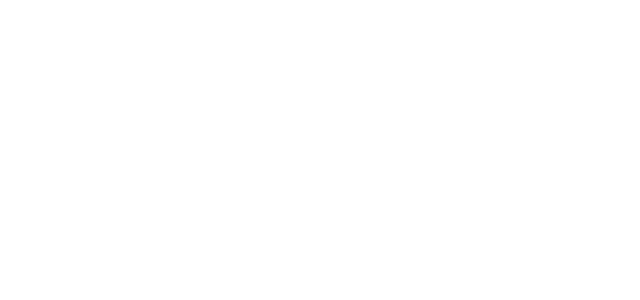
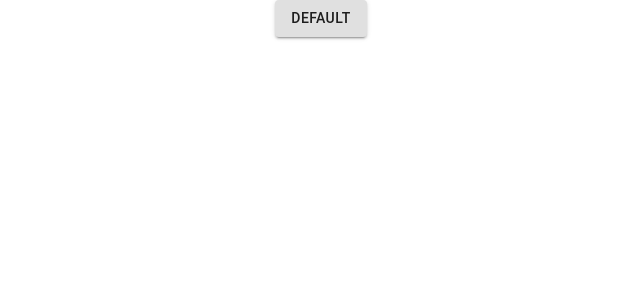
Before and after one commit to watermellon2018/scenarioNet, a React (Create React App) app in the folder frontEnd/: page / in a window 1280 px wide. Shown: the top 300 px of the page, without its empty margins (319-959 px from the left). Built offline with nearby package versions, Linux system fonts and the light colour scheme.

Commit message:
Темная тема

```diff
--- a/frontEnd/package.json
+++ b/frontEnd/package.json
@@ -3,6 +3,7 @@
   "version": "0.1.0",
   "private": true,
   "dependencies": {
+    "@material-ui/core": "^4.12.2",
     "@testing-library/jest-dom": "^5.11.4",
     "@testing-library/react": "^11.1.0",
     "@testing-library/user-event": "^12.1.10",
@@ -10,11 +11,13 @@
     "@types/node": "^12.0.0",
     "@types/react": "^17.0.14",
     "@types/react-dom": "^17.0.0",
+    "@types/styled-components": "^5.1.11",
     "node-sass": "^6.0.1",
     "react": "^17.0.2",
     "react-dom": "^17.0.2",
     "react-router": "^5.2.0",
     "react-scripts": "4.0.3",
+    "styled-components": "^5.3.0",
     "typescript": "^4.1.2",
     "web-vitals": "^1.0.1"
   },
--- a/frontEnd/src/App.tsx
+++ b/frontEnd/src/App.tsx
@@ -1,11 +1,26 @@
-import React from 'react';
+import React, { useState, useEffect } from 'react';
 import './App.css';
+import { Button } from '@material-ui/core';
+import { ThemeProvider } from "styled-components";
+import { GlobalStyles } from "./components/globalStyles";
+import { lightTheme, darkTheme } from "./components/Themes"
 
 function App() {
+
+  const [theme, setTheme] = useState('light');
+  const themeToggler = () => {
+    theme === 'light' ? setTheme('dark') : setTheme('light')
+  }
+
   return (
-    <div className="App">
-
-    </div>
+    <ThemeProvider theme={theme === 'light' ? lightTheme : darkTheme}>
+      <>
+        <GlobalStyles />
+        <div className="App">
+          <Button onClick={themeToggler} variant="contained">Default</Button>
+        </div>
+      </>
+    </ThemeProvider>
   );
 }
 
--- /dev/null
+++ b/frontEnd/src/components/Themes.js
@@ -0,0 +1,12 @@
+export const lightTheme = {
+    body: '#FFF',
+    text: '#363537',
+    toggleBorder: '#FFF',
+    background: '#363537',
+}
+export const darkTheme = {
+    body: '#363537',
+    text: '#FAFAFA',
+    toggleBorder: '#6B8096',
+    background: '#999',
+}
--- /dev/null
+++ b/frontEnd/src/components/globalStyles.js
@@ -0,0 +1,9 @@
+import { createGlobalStyle} from "styled-components"
+export const GlobalStyles = createGlobalStyle`
+  body {
+    background: ${({ theme }) => theme.body};
+    color: ${({ theme }) => theme.text};
+    font-family: Tahoma, Helvetica, Arial, Roboto, sans-serif;
+    transition: all 0.50s linear;
+  }
+  `
--- a/frontEnd/tsconfig.json
+++ b/frontEnd/tsconfig.json
@@ -18,9 +18,10 @@
     "resolveJsonModule": true,
     "isolatedModules": true,
     "noEmit": true,
-    "jsx": "react-jsx"
+    "jsx": "react"
   },
   "include": [
-    "src"
+    "src",
+    "/node_modules/**/*"
   ]
 }
```
Also changed, not shown: 1 other file (tests, documents, lock files or other folders).
